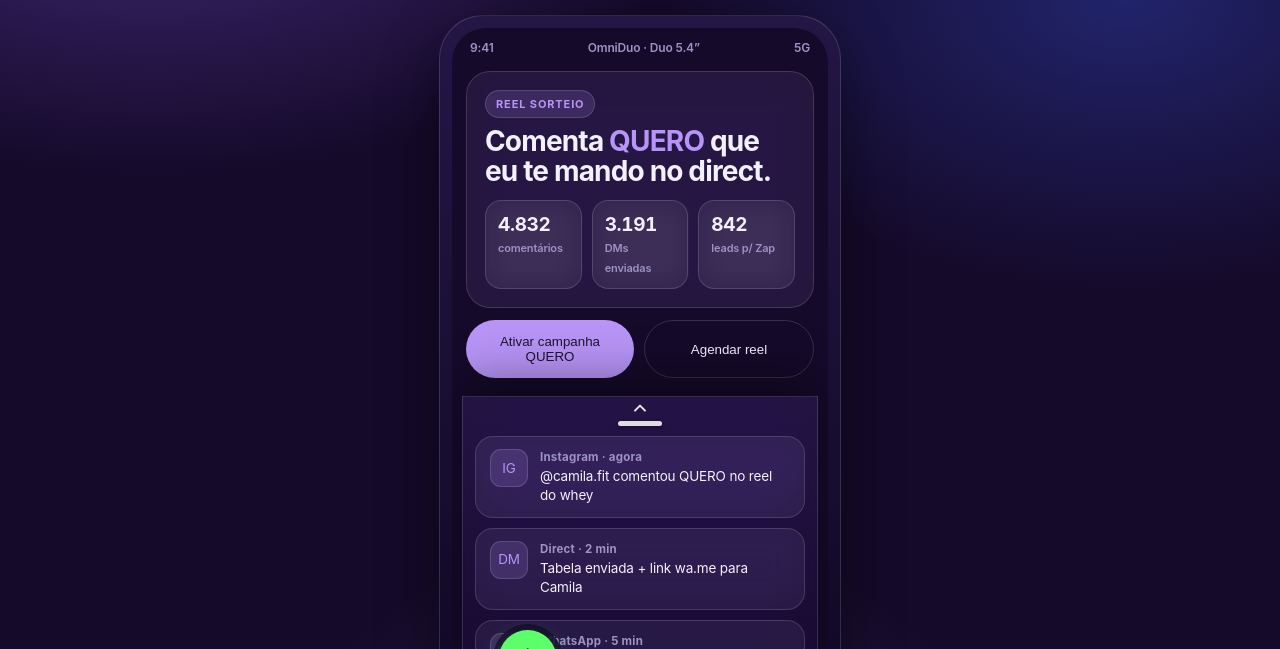
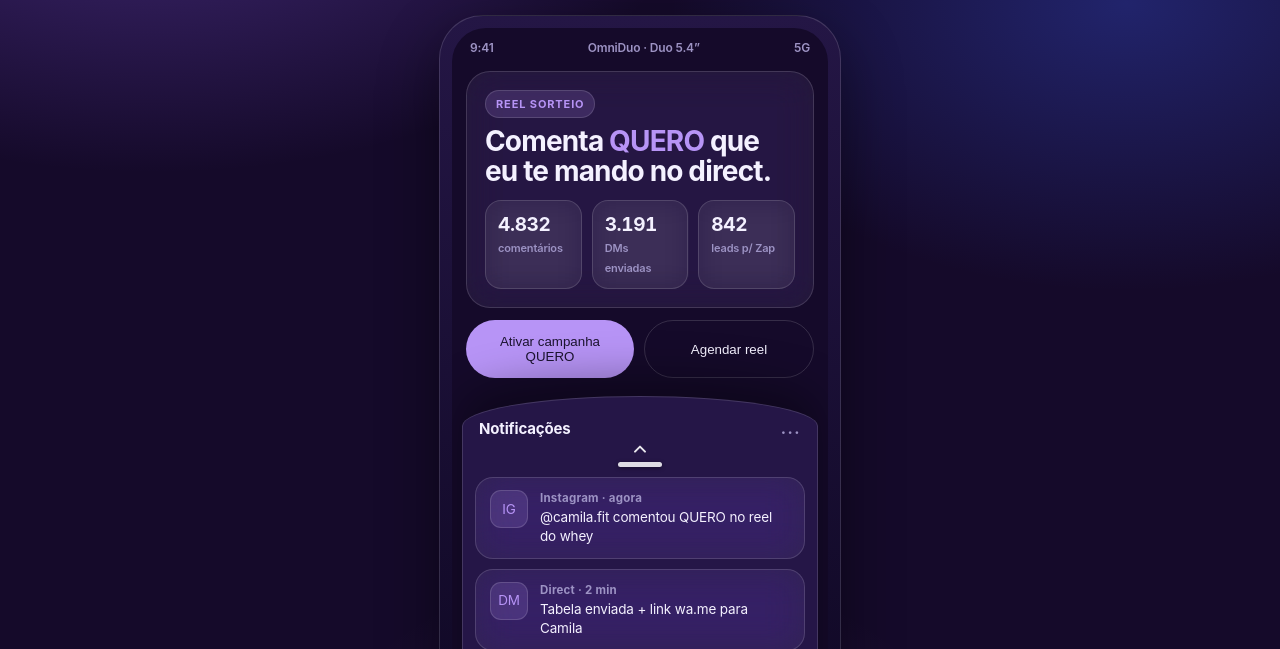
Before and after one commit to wisionarium/omniduo, a plain HTML site: page index.html in a window 1280 px wide. Both pictures are taken after typing "name@example.com", "Sample123" into the empty fields and a click on the button "Login". Shown: the part 73-722 px from the top of the page. Drawn offline with Linux system fonts and the light colour scheme.

Commit message:
Sheet em arco unico solido + header interno

```diff
--- a/index.html
+++ b/index.html
@@ -72,8 +72,7 @@
       </div>
     </div>
     <section class="sheet" id="sheet" aria-label="Notificações">
-      <svg class="sheet-peak" viewBox="0 0 400 26" preserveAspectRatio="none" aria-hidden="true"><defs><linearGradient id="peakg" x1="0" y1="0" x2="0" y2="1"><stop offset="0" stop-color="#2e1e50" stop-opacity=".55"/><stop offset="1" stop-color="#2e1e50" stop-opacity=".55"/></linearGradient></defs><path d="M0,26 L0,18 Q200,-10 400,18 L400,26 Z" fill="url(#peakg)" stroke="rgba(255,255,255,.14)" stroke-width="1"/></svg>
-      <div class="sheet-handle" id="sheetHandle" role="slider" tabindex="0" aria-label="Expandir notificações" aria-valuemin="0" aria-valuemax="1" aria-valuenow="0"><svg class="chev" viewBox="0 0 24 24" fill="none" stroke="currentColor" stroke-width="2.4" stroke-linecap="round" stroke-linejoin="round"><path d="M6 14l6-6 6 6"/></svg><span class="grip"></span></div>
+      <div class="sheet-handle" id="sheetHandle" role="slider" tabindex="0" aria-label="Expandir notificações" aria-valuemin="0" aria-valuemax="1" aria-valuenow="0"><div class="sheet-title"><b>Notificações</b><span class="dots" aria-hidden="true">...</span></div><svg class="chev" viewBox="0 0 24 24" fill="none" stroke="currentColor" stroke-width="2.4" stroke-linecap="round" stroke-linejoin="round"><path d="M6 14l6-6 6 6"/></svg><span class="grip"></span></div>
       <div class="notif-stack" id="notifStack" aria-live="polite"></div>
     </section>
     <nav class="liquid-dock" aria-label="Navegação principal">
--- a/styles/tokens.css
+++ b/styles/tokens.css
@@ -114,21 +114,20 @@
 /* notificacoes em bottom-sheet estilo ref2, um lado so */
 .sheet{
   position:relative;z-index:2;flex:1;
-  margin:14px 10px 0;border-radius:0 0 0 0;
-  background:linear-gradient(180deg,rgba(46,30,80,.55),rgba(20,11,40,.62));
-  backdrop-filter:blur(26px) saturate(1.8);
-  -webkit-backdrop-filter:blur(26px) saturate(1.8);
-  border:1px solid var(--line);border-top:0;border-bottom:0;
+  margin:14px 10px 0;border-radius:50% 50% 0 0 / 30px 30px 0 0;
+  background:#251647;
+  border:1px solid var(--line);border-bottom:0;
   box-shadow:0 -18px 44px rgba(0,0,0,.35);
   transition:transform .34s var(--spring);
   contain:layout style paint;
 }
-.sheet-peak{display:block;width:100%;height:26px;margin-top:-25px}
-.sheet-handle{display:flex;flex-direction:column;align-items:center;gap:2px;padding:2px 0 2px;cursor:grab;touch-action:none}
+.sheet-handle{display:flex;flex-direction:column;align-items:stretch;gap:2px;padding:22px 16px 2px;cursor:grab;touch-action:none}
 .sheet-handle:active{cursor:grabbing}
-.sheet-handle .chev{width:20px;height:20px;color:rgba(255,255,255,.9);transition:transform .3s var(--ease)}
+.sheet-title{display:flex;justify-content:space-between;align-items:center;font-size:15px}
+.sheet-title .dots{color:var(--ink-3);letter-spacing:.1em;font-weight:800}
+.sheet-handle .chev{width:20px;height:20px;color:rgba(255,255,255,.9);transition:transform .3s var(--ease);align-self:center}
 .sheet.open .sheet-handle .chev{transform:rotate(180deg)}
-.sheet-handle .grip{width:44px;height:5px;border-radius:999px;background:rgba(255,255,255,.85);box-shadow:0 1px 4px rgba(0,0,0,.4)}
+.sheet-handle .grip{width:44px;height:5px;border-radius:999px;background:rgba(255,255,255,.85);box-shadow:0 1px 4px rgba(0,0,0,.4);align-self:center}
 .notif-stack{padding:8px 12px 90px;display:flex;flex-direction:column;gap:10px;max-height:276px;overflow:hidden}
 .sheet.open .notif-stack{max-height:none}
 .notif{display:flex;gap:12px;align-items:flex-start;padding:12px 14px;border-radius:18px;background:rgba(255,255,255,.06);backdrop-filter:blur(18px) saturate(1.5);-webkit-backdrop-filter:blur(18px) saturate(1.5);border:1px solid var(--line);font-size:13.5px;line-height:1.4}
```
